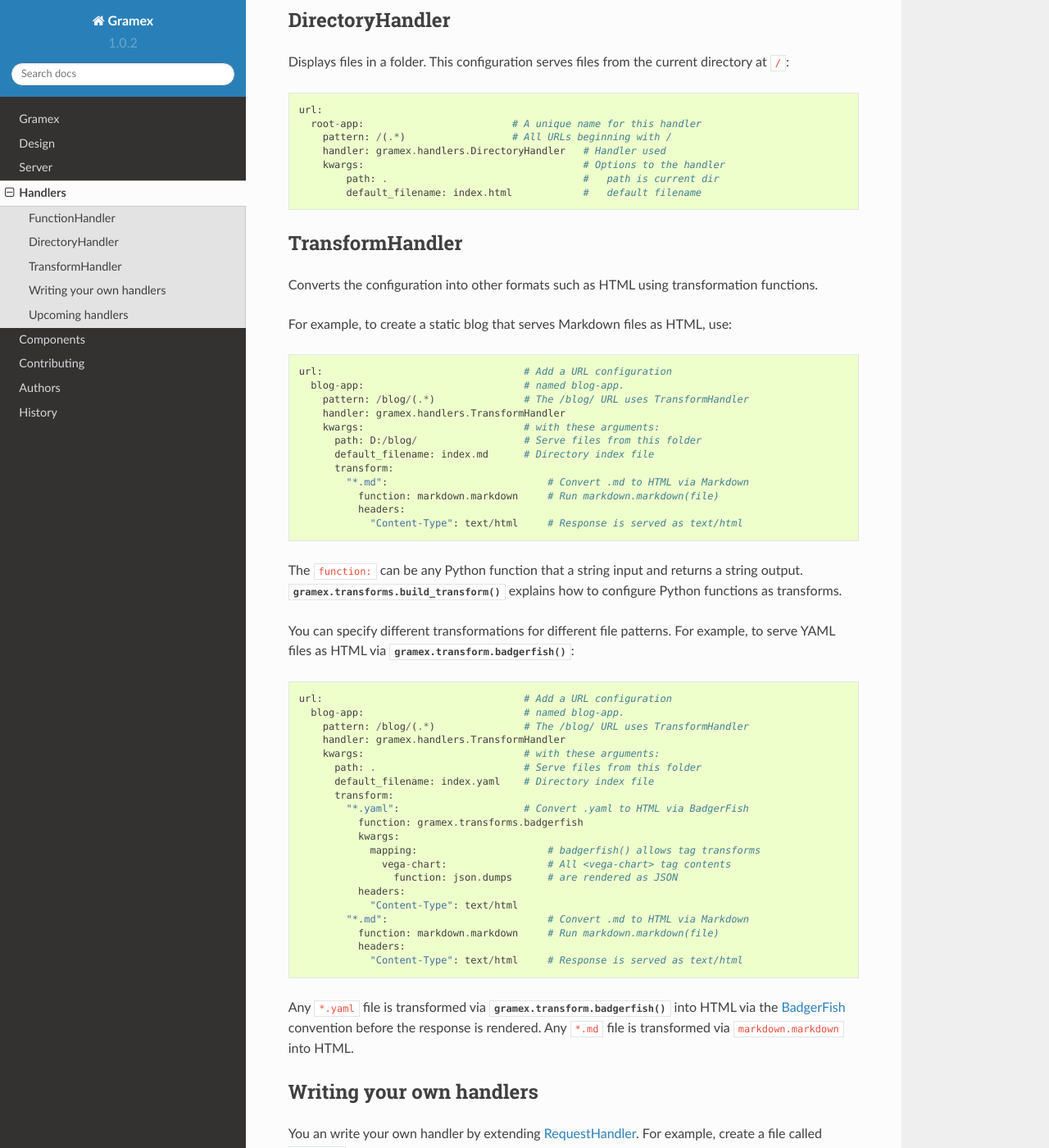
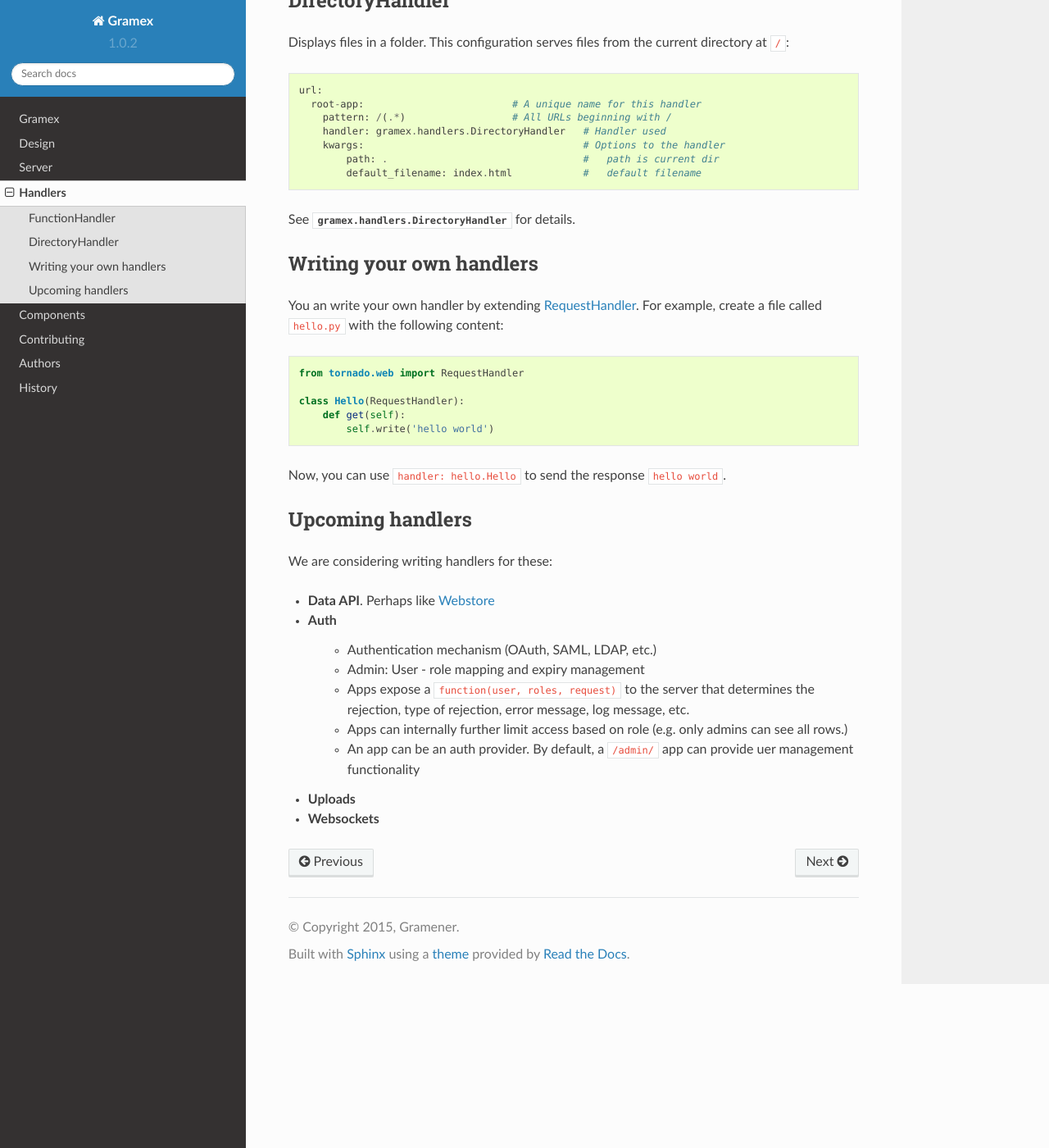
Before and after one commit to gramener/gramex, a Sphinx documentation site: the page built from docs/handlers.rst, in a window 1280 px wide and 1400 px high, scrolled down 668 px. Shown: the whole window at 82% size. Built offline with Sphinx 7.4.7 and the Read the Docs theme 2.0.0, drawn with Linux system fonts in a browser that asks for light colours; some of the changed text lies outside the part shown.

Commit message:
Merge TransformHandler functionality into DirectoryHandler

```diff
--- a/HISTORY.rst
+++ b/HISTORY.rst
@@ -6,9 +6,9 @@
 1.0.2 (2015-09-26)
 ~~~~~~~~~~~~~~~~~~
 
-* Implement :ref:`FunctionHandler` that renders any function and
-  :ref:`TransformHandler` that renders files transformed by functions (like
-  converting Markdown or YAML to HTML)
+* Implement :ref:`FunctionHandler` that renders any function
+* :ref:`DirectoryHandler` transforms files (e.g. converting
+  Markdown or YAML to HTML)
 * When a configuration file is changed, it is reloaded immediately
 * Document Gramex at https://learn.gramener.com/gramex/
 
--- a/docs/handlers.rst
+++ b/docs/handlers.rst
@@ -29,8 +29,8 @@
           headers:
             Content-Type: text/plain        # Render as plain text
 
-See :class:`gramex.handlers.FunctionHandler` For more details on creating
-functions and passing arguments.
+See :class:`gramex.handlers.FunctionHandler` for details.
+
 
 .. _DirectoryHandler:
 
@@ -48,61 +48,7 @@
             path: .                                 #   path is current dir
             default_filename: index.html            #   default filename
 
-
-.. _TransformHandler:
-
-TransformHandler
-~~~~~~~~~~~~~~~~
-
-Converts the configuration into other formats such as HTML using transformation
-functions.
-
-For example, to create a static blog that serves Markdown files as HTML, use::
-
-    url:                                  # Add a URL configuration
-      blog-app:                           # named blog-app.
-        pattern: /blog/(.*)               # The /blog/ URL uses TransformHandler
-        handler: gramex.handlers.TransformHandler
-        kwargs:                           # with these arguments:
-          path: D:/blog/                  # Serve files from this folder
-          default_filename: index.md      # Directory index file
-          transform:
-            "*.md":                           # Convert .md to HTML via Markdown
-              function: markdown.markdown     # Run markdown.markdown(file)
-              headers:
-                "Content-Type": text/html     # Response is served as text/html
-
-The ``function:`` can be any Python function that a string input and returns a
-string output. :func:`gramex.transforms.build_transform` explains how to
-configure Python functions as transforms.
-
-You can specify different transformations for different file patterns. For
-example, to serve YAML files as HTML via :func:`gramex.transform.badgerfish`::
-
-    url:                                  # Add a URL configuration
-      blog-app:                           # named blog-app.
-        pattern: /blog/(.*)               # The /blog/ URL uses TransformHandler
-        handler: gramex.handlers.TransformHandler
-        kwargs:                           # with these arguments:
-          path: .                         # Serve files from this folder
-          default_filename: index.yaml    # Directory index file
-          transform:
-            "*.yaml":                     # Convert .yaml to HTML via BadgerFish
-              function: gramex.transforms.badgerfish
-              kwargs:
-                mapping:                      # badgerfish() allows tag transforms
-                  vega-chart:                 # All <vega-chart> tag contents
-                    function: json.dumps      # are rendered as JSON
-              headers:
-                "Content-Type": text/html
-            "*.md":                           # Convert .md to HTML via Markdown
-              function: markdown.markdown     # Run markdown.markdown(file)
-              headers:
-                "Content-Type": text/html     # Response is served as text/html
-
-Any ``*.yaml`` file is transformed via :func:`gramex.transform.badgerfish` into
-HTML via the `BadgerFish`_ convention before the response is rendered. Any
-``*.md`` file is transformed via ``markdown.markdown`` into HTML.
+See :class:`gramex.handlers.DirectoryHandler` for details.
 
 .. _BadgerFish: http://www.sklar.com/badgerfish/
 
```
Also changed, not shown: 1 other file.
